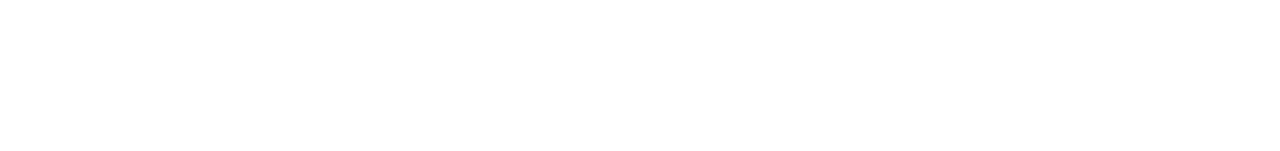
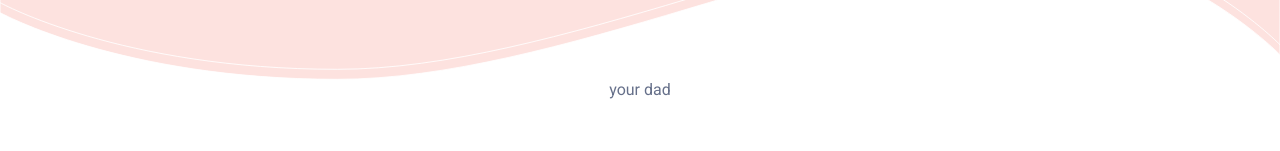
Before and after one commit to ReflectionsProjections/rp2022, a Next.js app: page / in a window 1280 px wide. Shown: the part 1509-1660 px from the top of the page. Before the commit the page ends 1189 px from the top, so only its background shows below. Built offline with nearby package versions, Linux system fonts and the light colour scheme.

Commit message:
changed the buttons

```diff
--- a/components/About.js
+++ b/components/About.js
@@ -55,6 +55,8 @@ export default function About() {
           */}
         </Container>
       </Col>
+
+
     </>
     // </Container>
   );
--- a/components/AboutStyles.js
+++ b/components/AboutStyles.js
@@ -69,6 +69,7 @@ const useStyles = makeStyles({
         justifyContent: 'flex-start',
         width: '100%',
     },
+
     subheadingBold: {
         fontSize: 'x-large',
         color: 'white',
--- a/components/ui/Header.js
+++ b/components/ui/Header.js
@@ -130,8 +130,9 @@ export default function Header({ isHero }) {
                                             </Link>
                                         </MenuItem>
                                     ))}
-                                    <MenuItem>Register</MenuItem>
-                                    <MenuItem>Contact Us</MenuItem>
+                                    {/*
+                                    <MenuItem>Hello</MenuItem>
+                                    <MenuItem>Contact Us</MenuItem> */}
                                 </Menu>
                             </Box>
                         </ClickAwayListener>
--- a/pages/index.js
+++ b/pages/index.js
@@ -66,9 +66,47 @@ export default function Index() {
       <div className={styles.bg}>
         {/* <img class = "fixed-to-top" src="/resources/MiddleWhiteStrokeBackground.png" alt="White Stroke" />
         # How can I make this white line not take up document flow (space) */}
+        {/* <img className = "bg-img" src="/resources/Blue Curve.svg" alt="Blue Wavy Background" /> */}
         <img className = "bg-img" src="/resources/Blue Curve.svg" alt="Blue Wavy Background" />
       </div>
+
+      <div className={styles.bg}>
+        <img className = "bg-img" src="/resources/Pink Curve.svg" alt="Pink Wavy Background" />
+        <div className={styles.footer}>
+        your dad
+        </div>
+
+
+      </div>
     </div>
+    <div className={styles.backgroundPink} >
+        ur om
+    </div>
+    {/* <FAQ faqData={faqSection ?? { sections: [] }} />
+        {sponsors && <SponsorSection sponsors={sponsors} />} */}
+
+      {/*  <footer className={styles.footer}>
+          Questions? Interested in sponsoring?&nbsp;
+          <a
+            href="mailto:contact@reflectionsprojections.org"
+            rel="noopener noreferrer"
+          >
+            Email us at contact [at] reflectionsprojections.org
+          </a>
+        </footer>
+
+        <footer className={styles.footer}>
+          Visit our old website&nbsp;
+          <a
+            href="https://2020.reflectionsprojections.org"
+            rel="noopener noreferrer"
+          >
+            here
+          </a>
+        </footer>
+      */}
+
+
     </>
   );
 }
--- a/styles/Landing.module.scss
+++ b/styles/Landing.module.scss
@@ -27,6 +27,22 @@
   height: 1000px;
   // background: radial-gradient(101.76% 173.53% at 51.92% 63.09%, #EE6350 0%, #F9E3E0 100%)
   background-image: url('../public/resources/Grain.png');
+}
+
+.backgroundPink {
+  height: 1000px;
+  // background: radial-gradient(101.76% 173.53% at 51.92% 63.09%, #EE6350 0%, #F9E3E0 100%)
+  background-image: url('../public/resources/Pink Curve.svg');
+}
+
+.filterPink{
+  display: flex;
+  flex-direction: column;
+  margin-top: -200px;
+  .fixed-to-top {
+    position: fixed;
+  }
+  filter: invert(76%) sepia(3%) saturate(2007%) hue-rotate(315deg) brightness(121%) contrast(98%);
 }
 
 .main {
```
Also changed, not shown: public/resources/Pink Curve.svg (added).
